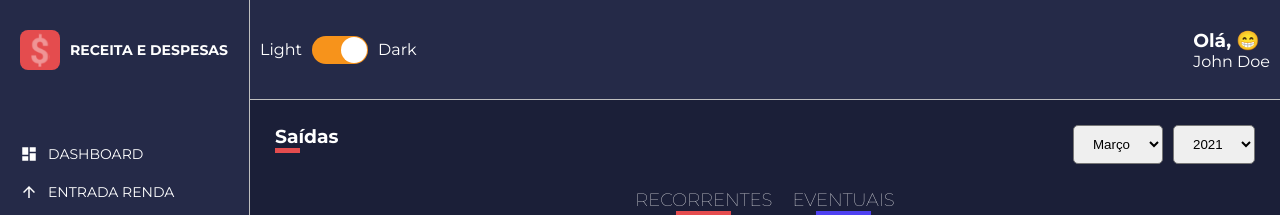
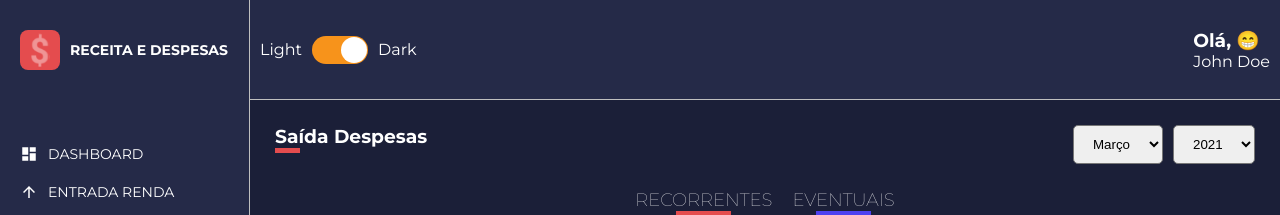
Before and after one commit to geraldobl58/admin-expense-and-income, a React (Create React App) app: page /list/1 in a window 1280 px wide. Shown: the top 215 px of the page. Built offline with nearby package versions, Linux system fonts and the light colour scheme.

Commit message:
Feature: add routes

```diff
--- a/package.json
+++ b/package.json
@@ -13,6 +13,7 @@
     "react": "^17.0.1",
     "react-dom": "^17.0.1",
     "react-icons": "^4.2.0",
+    "react-router-dom": "^5.2.0",
     "react-scripts": "4.0.3",
     "react-switch": "^6.0.0",
     "styled-components": "^5.2.1",
@@ -44,6 +45,7 @@
     ]
   },
   "devDependencies": {
+    "@types/react-router-dom": "^5.1.7",
     "@types/styled-components": "^5.1.7"
   }
 }
--- a/src/App.tsx
+++ b/src/App.tsx
@@ -1,26 +1,17 @@
 import React from 'react';
+
+import Routes from './routes';
+
 import { ThemeProvider } from 'styled-components';
 
-// components
-import Layout from './components/Layout'
-
-// pages
-import Dashboard from './pages/Dashboard'
-import List from './pages/List'
-
-// styles
 import Global from './styles/global';
-
-// themes
 import dark from './styles/themes/dark';
 
 const App: React.FC = () => {
   return (
     <ThemeProvider theme={dark}>
-      <Global />
-      <Layout>
-        <List />
-      </Layout>
+        <Global />
+        <Routes />
     </ThemeProvider>
   )
 }
--- a/src/components/Aside/index.tsx
+++ b/src/components/Aside/index.tsx
@@ -26,13 +26,13 @@
                 <Title>Receita e Despesas</Title>
             </Header>
             <MenuContainer>
-                <MenuItemLink href="#">
+                <MenuItemLink href="/dashboard/">
                     <MdDashboard /> Dashboard
                 </MenuItemLink>
-                <MenuItemLink href="#">
+                <MenuItemLink href="/list/entry-balance">
                     <MdArrowUpward /> Entrada Renda
                 </MenuItemLink>
-                <MenuItemLink href="#">
+                <MenuItemLink href="/list/exit-balance">
                     <MdArrowDownward /> Saída Despesa
                 </MenuItemLink>
                 <MenuItemLink href="#">
--- a/src/pages/List/index.tsx
+++ b/src/pages/List/index.tsx
@@ -1,12 +1,31 @@
-import React from 'react';
+import React, { useMemo } from 'react';
 
 import ContentHeader from '../../components/ContentHeader';
 import SelectInput from '../../components/SelectInput';
 import FinancialCard from '../../components/FinancialCard';
 
 import { Container, Content, Filters } from './styles';
+interface IRouteParams {
+    match: {
+        params: {
+            type: string;
+        }
+    }
+}
 
-const List: React.FC = () => {
+const List: React.FC<IRouteParams> = ({ match }) => {
+
+    const { type } = match.params;
+
+    const customTitle = useMemo(() => {
+        return type === 'entry-balance' ? {
+            title: 'Entrada Renda',
+            lineColor: '#92e44c'
+        } : {
+            title: 'Saída Despesas',
+            lineColor: '#e44c4e'
+        };
+    }, [type]);
 
     const months = [
         { value: 3, label: 'Março' },
@@ -22,7 +41,7 @@
 
     return (
         <Container>
-            <ContentHeader title="Saídas" lineColor="#e44c4e">
+            <ContentHeader title={customTitle.title} lineColor={customTitle.lineColor}>
                 <SelectInput options={months} />
                 <SelectInput options={years} />
             </ContentHeader>
--- /dev/null
+++ b/src/routes/app.routes.tsx
@@ -0,0 +1,20 @@
+import React from 'react';
+import { Switch, Route } from 'react-router-dom';
+
+// components
+import Layout from '../components/Layout';
+
+// pages
+import Dashboard from '../pages/Dashboard';
+import List from '../pages/List';
+
+const AppRoutes: React.FC = () => (
+   <Layout>
+        <Switch>
+            <Route exact path='/dashboard' component={Dashboard}  />
+            <Route exact path='/list/:type' component={List}  />
+        </Switch>
+   </Layout>
+);
+
+export default AppRoutes;
--- /dev/null
+++ b/src/routes/index.tsx
@@ -0,0 +1,12 @@
+import React from 'react';
+import { BrowserRouter } from 'react-router-dom';
+
+import AppRoutes from './app.routes';
+
+const Routes: React.FC = () => (
+    <BrowserRouter>
+        <AppRoutes />
+    </BrowserRouter>
+);
+
+export default Routes;
```
Also changed, not shown: 1 other file (tests, documents, lock files or other folders).
